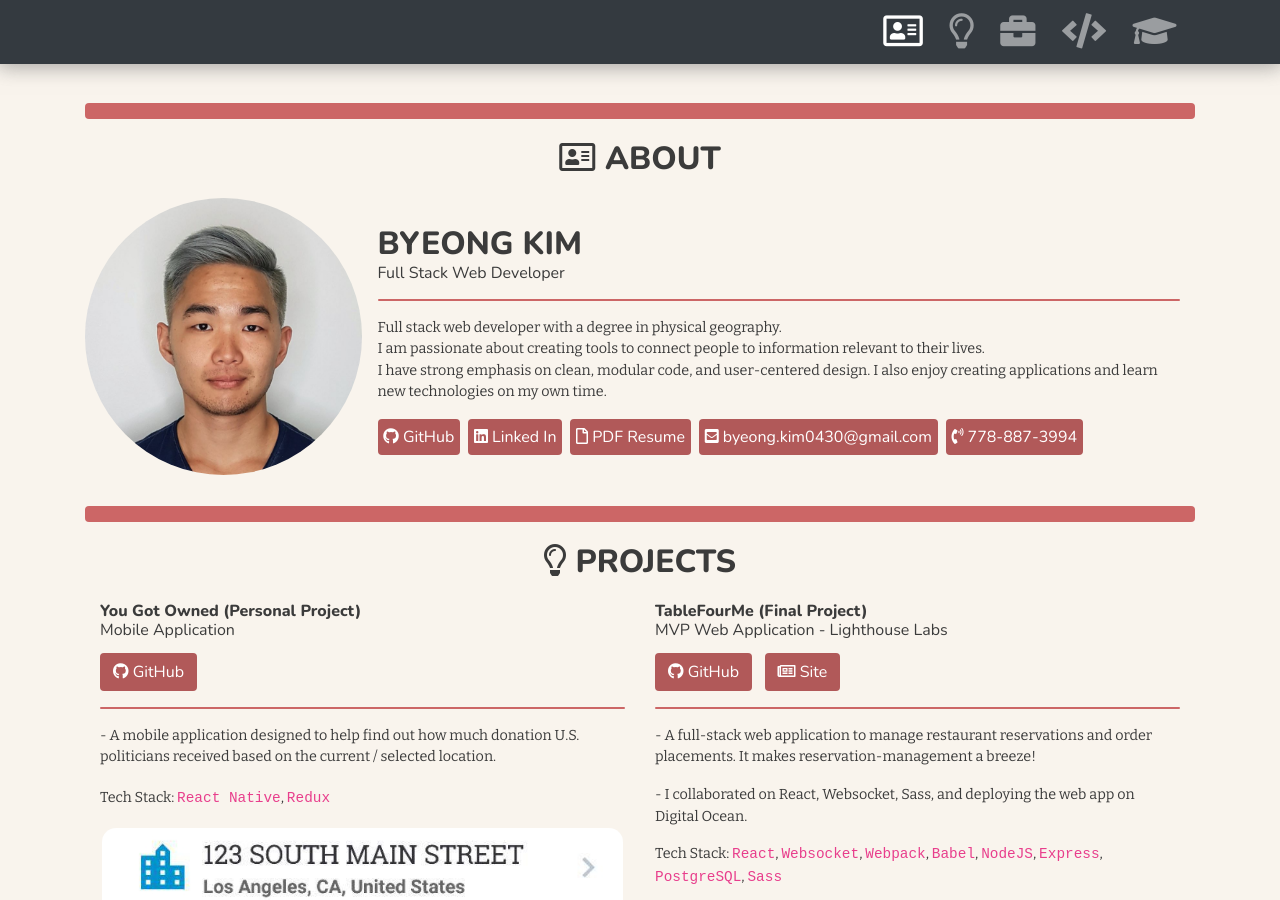
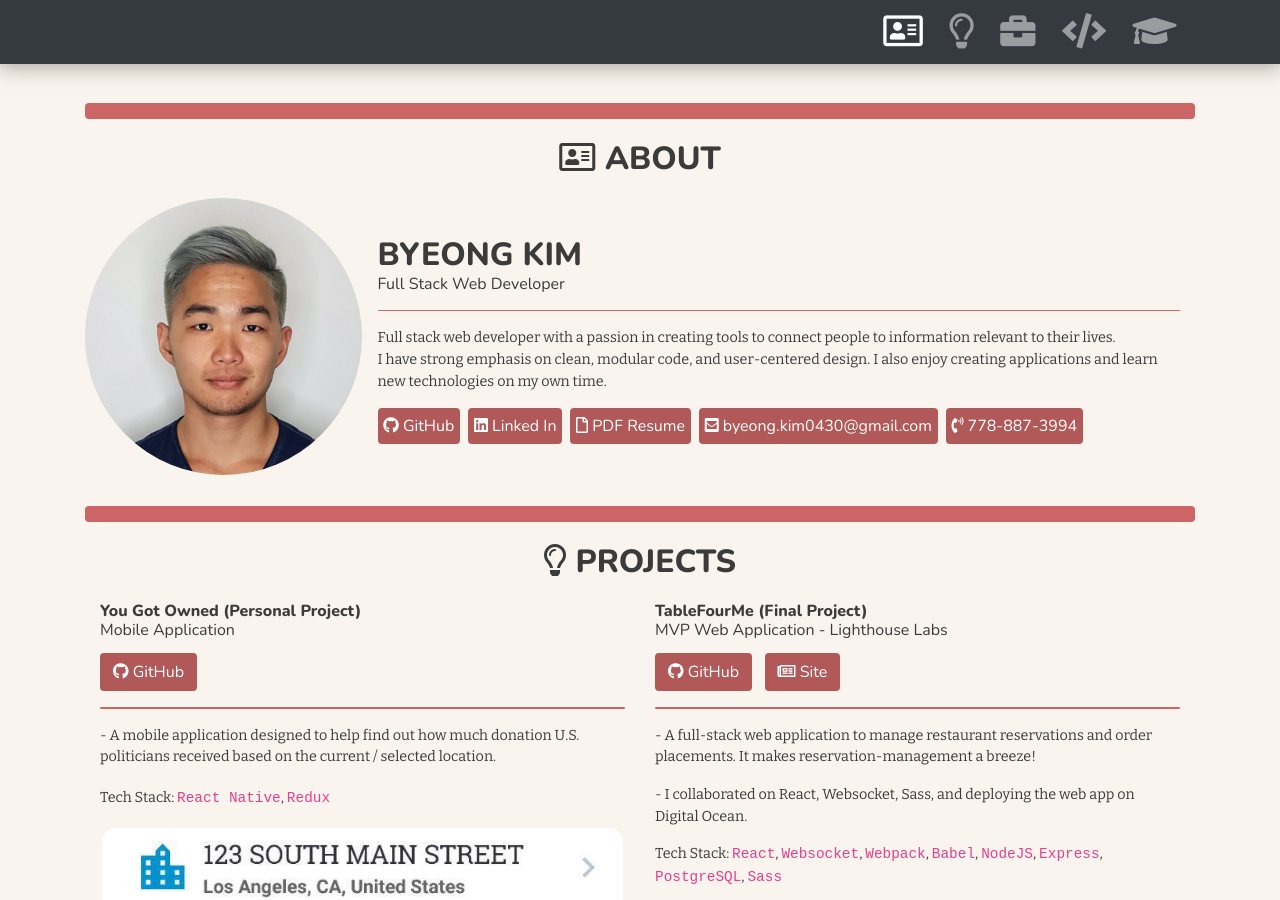
Before and after one commit to byeong0430/byeong0430.github.io, a Jekyll site: the page built from index.html, in a window 1280 px wide and 900 px high. Built offline with Jekyll 4.4.1, drawn with Linux system fonts in a browser that asks for light colours; nearby versions of some CDN libraries.

Commit message:
Update description

```diff
--- a/_config.yml
+++ b/_config.yml
@@ -18,8 +18,7 @@ role: Full Stack Web Developer
 email: byeong.kim0430@gmail.com
 telephone: 778-887-3994
 description: > # this means to ignore newlines until "baseurl:"
-  Full stack web developer with a degree in physical geography.<br />
-  I am passionate about creating tools to connect people to information relevant to their lives.<br />
+  Full stack web developer with a passion in creating tools to connect people to information relevant to their lives.<br />
   I have strong emphasis on clean, modular code, and user-centered design. I also enjoy creating applications and learn new technologies on my own time.
 baseurl: "" # the subpath of your site, e.g. /blog
 url: "http://byeong0430.github.io" # the base hostname & protocol for your site
```
